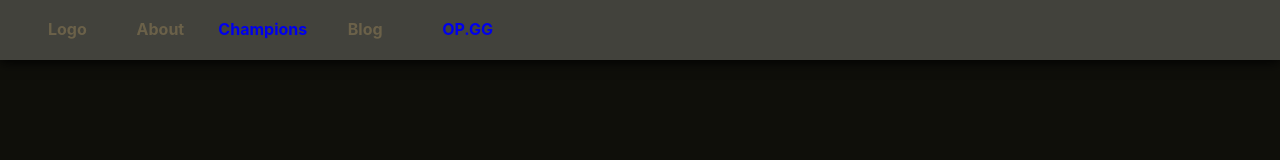
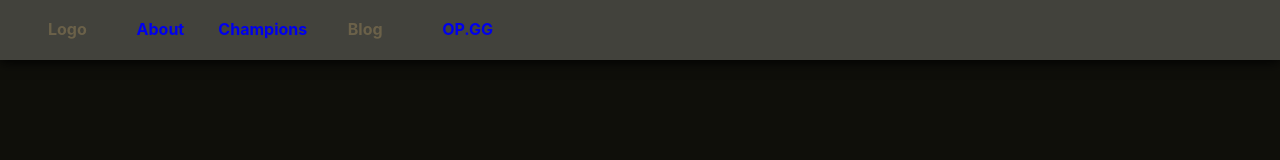
Before and after one commit to atcriteria/league-app, a React (Create React App) app: page / in a window 1280 px wide. Shown: the top 160 px of the page. Built offline with nearby package versions, Linux system fonts and the light colour scheme; the HTML template or start-up script is replaced by a standard one.

Commit message:
added some id's and a link, updated scroll behavior for the app to smooth for a smoother scrolling experience

```diff
--- a/src/App.css
+++ b/src/App.css
@@ -1,3 +1,7 @@
+html {
+  scroll-behavior: smooth;
+}
+
 body {
   margin: auto;
   background-color: rgb(15, 15, 10);
--- a/src/components/Banner/Banner.js
+++ b/src/components/Banner/Banner.js
@@ -3,7 +3,7 @@ const origin = window.location.origin;
 
 export default function Banner(){
     return(
-        <aside data-testid="banner-testID">
+        <aside data-testid="banner-testID" id="banner-section">
             <div className="fade-wrapper"></div>
             <div className="text-wrapper"><span>AtCriteria</span></div>
             <div className="img-container" alt="banner" style={{backgroundImage:`url(${origin+"/images/Ezreal_6.jpg"})`}} />
--- a/src/components/Header/Header.js
+++ b/src/components/Header/Header.js
@@ -5,7 +5,7 @@ export default function Header(){
         <header className="app-header" name="main-header" data-testid="header-testID" >
             <nav>
                 <div>Logo</div>
-                <div>About</div>
+                <div><a href="#banner-section" >About</a></div>
                 <div><a href="#champion-section">Champions</a></div>
                 <div>Blog</div>
                 <div><a href="https://na.op.gg/summoner/userName=AtCriteria" target="_blank" rel="noreferrer" >OP.GG</a></div>
```
